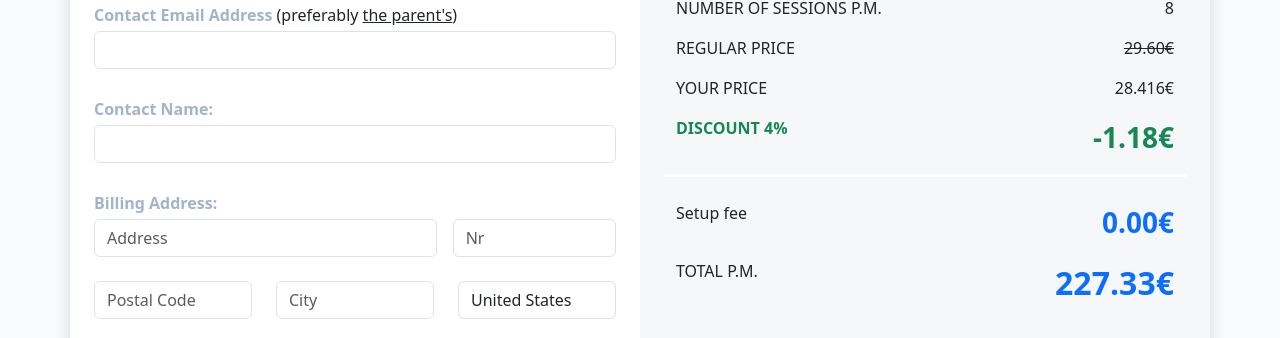
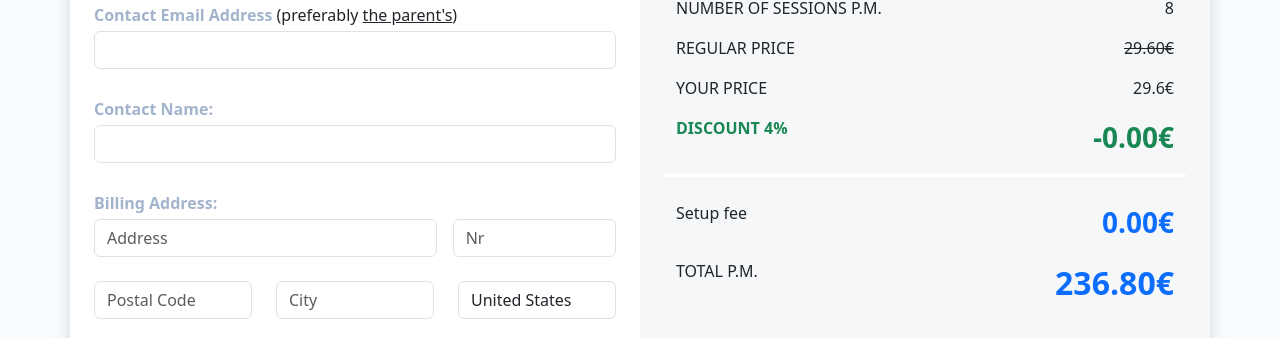
Before and after one commit to sandymohamed/GoStudent-s-order-page, a React (Create React App) app: page / in a window 1280 px wide. Shown: the part 462-800 px from the top of the page. Built offline with nearby package versions, Linux system fonts and the light colour scheme.

Commit message:
add Rest API to post form data in book

```diff
--- a/package.json
+++ b/package.json
@@ -8,6 +8,7 @@
     "@testing-library/user-event": "^13.5.0",
     "ajv": "^6.12.6",
     "ajv-keywords": "^3.5.2",
+    "axios": "^1.7.5",
     "bootstrap": "^5.3.3",
     "react": "^18.3.1",
     "react-dom": "^18.3.1",
--- a/src/App.js
+++ b/src/App.js
@@ -1,4 +1,5 @@
 import React, { useEffect, useState } from 'react';
+import axios from 'axios';
 // style
 import './App.css';
 // react-icons
@@ -38,7 +39,7 @@ const RegistrationForm = () => {
     const [rtl, setRtl] = useState(false);
 
     const regularPrice = 29.60;
-    const discount = (regularPrice * (4 / 100));
+    const discount = formData.discount ? (regularPrice * (4 / 100)) : 0;
 
     const handleChange = (e) => {
         const { name, value } = e.target;
@@ -96,8 +97,6 @@ const RegistrationForm = () => {
     const handleSubmit = (e) => {
         e.preventDefault();
         const errors = validate();
-        console.log('Form submitted:', errors);
-        // console.log('eeeee:', error);
 
         if (Object.keys(errors).length > 0) {
             setFormErrors(errors);
@@ -105,8 +104,23 @@ const RegistrationForm = () => {
         } else {
             // Handle form submission logic here
             console.log('Form submitted:', formData);
+
+            const postData = {
+                "title": `${JSON.stringify(formData.contactName)}`,
+                "content": `${JSON.stringify(formData)}`,
+                "status": "publish"
+            };
+
+            axios.post('https://dev-gostudent.pantheonsite.io/wp-json/custom/v1/book', postData)
+                .then(response => {
+                    alert(response.data)
+                })
+                .catch(error => {
+                    console.error('Error creating post:', error.response.data);
+                });
         }
-    };
+    }
+
 
 
     useEffect(() => {
@@ -293,7 +307,7 @@ const RegistrationForm = () => {
                             <p className='col-6 text-end'> <del> {regularPrice.toFixed(2)}€ </del></p>
 
                             <p className='col-6'>YOUR PRICE</p>
-                            <p className='col-6 text-end'>{regularPrice - (regularPrice * 4 / 100)}€</p>
+                            <p className='col-6 text-end'>{regularPrice - discount}€</p>
 
                             <p className='col-6 mb-3 text-success fw-bold'>DISCOUNT 4% </p>
                             <p className='col-6 text-end mb-3 text-success fw-bolder fs-3'> -{discount.toFixed(2)}€</p>
@@ -302,7 +316,8 @@ const RegistrationForm = () => {
                             <p className='col-6 mt-4'>Setup fee </p>
                             <p className='col-6 mt-4 text-end text-primary fw-bolder fs-3'> 0.00€</p>
                             <p className='col-6'>TOTAL P.M.</p>
-                            <p className='col-6 text-end text-primary fw-bolder fs-2'> {((regularPrice - (regularPrice * 4 / 100)) * formData.sessions).toFixed(2)}€</p>
+                            {/* <p className='col-6 text-end text-primary fw-bolder fs-2'> {((regularPrice - (regularPrice * 4 / 100)) * formData.sessions).toFixed(2)}€</p> */}
+                            <p className='col-6 text-end text-primary fw-bolder fs-2'> {((regularPrice - discount) * formData.sessions).toFixed(2)}€</p>
 
 
                             <div class="form-check my-4">
```
Also changed, not shown: 1 other file (tests, documents, lock files or other folders).
